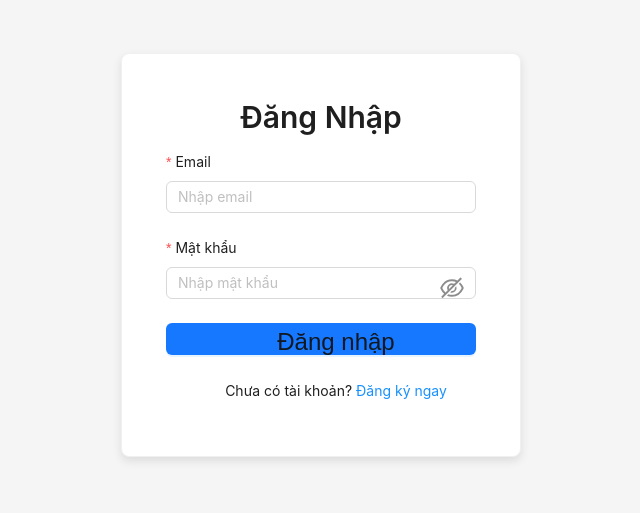
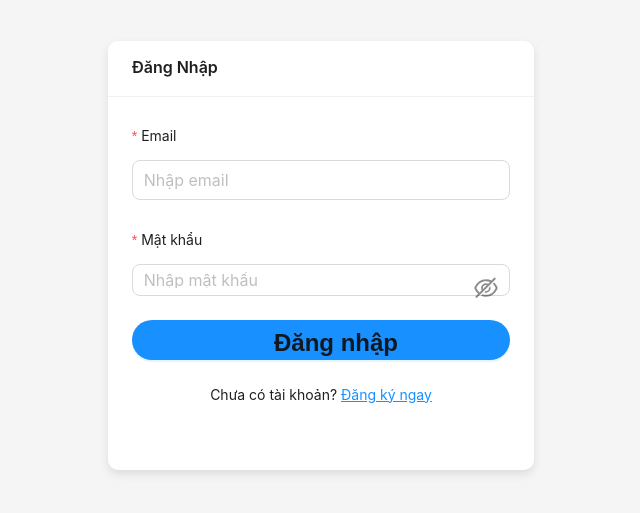
Before and after one commit to quankmksnb/FER202_Assigment, a React (Create React App) app: page /login in a window 1280 px wide. Shown: the part 145-658 px from the top of the page, without its empty margins (319-959 px from the left). Built offline with nearby package versions, Linux system fonts and the light colour scheme; no server answers.

Commit message:
update header

```diff
--- a/package.json
+++ b/package.json
@@ -16,7 +16,7 @@
     "@testing-library/jest-dom": "^6.6.3",
     "@testing-library/react": "^16.2.0",
     "@testing-library/user-event": "^13.5.0",
-    "antd": "^5.24.3",
+    "antd": "^5.24.4",
     "axios": "^1.8.3",
     "bootstrap": "^5.3.3",
     "json-server": "^1.0.0-beta.3",
--- a/src/components/Header/Header.js
+++ b/src/components/Header/Header.js
@@ -11,7 +11,6 @@ import {
 } from "@mui/icons-material";
 import { Dropdown, Badge, Button } from "antd";
 import CategoryList from "../Category/CategoryList";
-
 
 const NAV_LINKS = ["Ship to", "Sell", "Watchlist", "My eBay"];
 
@@ -30,18 +29,20 @@ const MENU_ITEMS = [
 ];
 
 const Header = () => {
-
   const [showCategories, setShowCategories] = useState(false);
   const [user, setUser] = useState(null);
   const { cart } = useContext(CartContext); // Lấy giỏ hàng từ context
   const [open, setOpen] = useState(false); // Kiểm soát dropdown
   const [isLoggedIn, setIsLoggedIn] = useState(false);
+  const [userRole, setUserRole] = useState(null); // Thêm state để lưu role của user
 
   useEffect(() => {
-    const user = localStorage.getItem("user"); // Lấy dữ liệu từ localStorage
-    if (user) {
+    const storedUser = localStorage.getItem("user"); // Lấy dữ liệu từ localStorage
+    if (storedUser) {
       setIsLoggedIn(true);
-      setUser(JSON.parse(user));
+      const userData = JSON.parse(storedUser);
+      setUser(userData);
+      setUserRole(userData?.roles?.[0]); // Giả sử mỗi user có 1 role
     }
   }, []);
 
@@ -50,7 +51,6 @@ const Header = () => {
     setIsLoggedIn(false);
     window.location.href = "/login"; // Chuyển hướng đến trang đăng nhập
   };
-
 
   // Render danh sách sản phẩm trong giỏ hàng
   const cartItems = (
@@ -79,6 +79,50 @@ const Header = () => {
     </div>
   );
 
+  // Render tùy thuộc vào quyền của người dùng
+  const renderRoleLink = () => {
+    if (userRole === "admin") {
+      return (
+        <Button
+          type="primary"
+          size="large"
+          style={{ borderRadius: 30, fontWeight: "bold" }}
+        >
+          <Link to="/create-account" style={{ color: "white" }}>
+            Create Account
+          </Link>
+        </Button>
+      );
+    } else if (userRole === "saler") {
+      return (
+        <Button
+          type="primary"
+          size="large"
+          style={{ borderRadius: 30, fontWeight: "bold" }}
+        >
+          <Link to="/add-product" style={{ color: "white" }}>
+            Add Product
+          </Link>
+        </Button>
+      );
+    } else {
+      return (
+        <Button
+          type="default"
+          size="large"
+          style={{
+            borderRadius: 30,
+            fontWeight: "bold",
+            backgroundColor: "#f0f0f0",
+            color: "#1890ff",
+            textAlign: "center"
+          }}
+        >
+          Advanced
+        </Button>
+      );
+    }
+  };
 
   return (
     <header className="header">
@@ -86,9 +130,7 @@ const Header = () => {
         <div className="header-top-left">
           <span>
             {isLoggedIn ? (
-              <Link onClick={handleLogout}>
-                Logout
-              </Link>
+              <Link onClick={handleLogout}>Logout</Link>
             ) : (
               <nav>
                 Hi! <Link to="/login" className="auth-link">Sign in</Link> or
@@ -146,22 +188,15 @@ const Header = () => {
           </div>
         </div>
         <div className="search-bar">
-          <input placeholder="Search for anything" type="text"
-          value={searchTerm}
-          onChange={handleSearchChange}/>
+          <input placeholder="Search for anything" type="text" />
           <div className="search-category">
             <span>All Categories</span>
             <ExpandMoreOutlined />
           </div>
           <button className="search-button">Search</button>
         </div>
-        {user?.roles?.includes("admin") ? (
-          <Link to="/add-product" className="admin-link">
-            Add Product
-          </Link>
-        ) : (
-          <a href="#" className="advanced-search">Advanced</a>
-        )}
+        {/* Hiển thị nút Button thay vì liên kết */}
+        {renderRoleLink()}
       </div>
 
       <nav className="header-bottom">
--- a/src/components/login_signup/Login.js
+++ b/src/components/login_signup/Login.js
@@ -1,101 +1,139 @@
-import { useState } from "react";
+import React, { useState } from "react";
+import { Button, Checkbox, Form, Input, message, Row, Col, Card } from "antd";
 import { useNavigate } from "react-router-dom";
-import { Form, Input, Button, Card, Typography, message } from "antd";
-
-const { Title, Text } = Typography;
 
 const Login = () => {
   const [loading, setLoading] = useState(false);
   const navigate = useNavigate();
 
-  const handleLogin = async (values) => {
+  const onFinish = async (values) => {
     setLoading(true);
     try {
       const response = await fetch("http://localhost:9999/users");
       const users = await response.json();
 
-      const user = users.find(
-        (u) => u.email === values.email && u.password === values.password
-      );
+      // Kiểm tra nếu không có email trong cơ sở dữ liệu
+      const user = users.find((u) => u.email === values.email);
 
-      if (user) {
-        // 🔹 Bước 1: Lấy danh sách roleId từ user_roles
+      // Kiểm tra email không tồn tại
+      if (!user) {
+        message.error("Email không tồn tại trong hệ thống!");
+        setLoading(false); // Đặt loading về false sau khi thông báo lỗi
+        return;
+      }
+
+      // Kiểm tra mật khẩu của người dùng
+      if (user.password !== values.password) {
+        message.error("Sai mật khẩu!");
+        setLoading(false); // Đặt loading về false sau khi thông báo lỗi
+        return;
+      }
+
+      // Lấy danh sách quyền người dùng
       const roleUserResponse = await fetch(`http://localhost:9999/user_roles?user_id=${user.id}`);
       const userRoles = await roleUserResponse.json();
-        console.log("User Roles:", userRoles);
 
       if (userRoles.length > 0) {
-          const roleIds = userRoles.map((ur) => String(ur.role_id)); // Sửa roleId thành role_id
-          console.log("User Role IDs:", roleIds);
+        const roleIds = userRoles.map((ur) => String(ur.role_id));
 
-          // 🔹 Bước 2: Lấy danh sách roles
         const roleResponse = await fetch(`http://localhost:9999/roles`);
         const roles = await roleResponse.json();
-          console.log("All Roles:", roles);
 
-          // 🔹 Bước 3: Lọc danh sách role name
-          const userRolesNames = roles
-            .filter((role) => roleIds.includes(role.id))
-            .map((role) => role.name);
+        const userRolesNames = roles.filter((role) => roleIds.includes(role.id)).map((role) => role.name);
 
-          console.log("User Role Names:", userRolesNames);
-
-          // 🔹 Bước 4: Lưu vào localStorage
         const userData = { ...user, roles: userRolesNames };
         localStorage.setItem("user", JSON.stringify(userData));
 
         message.success("Đăng nhập thành công!");
-          navigate("/");
+        navigate("/"); // Chuyển đến trang chủ
       } else {
         message.error("Không tìm thấy quyền người dùng!");
-        }
-      } else {
-        message.error("Email hoặc mật khẩu không đúng!");
       }
     } catch (error) {
       console.error("Error:", error);
       message.error("Lỗi khi đăng nhập!");
     }
-    setLoading(false);
+    setLoading(false); // Đảm bảo loading luôn được tắt sau khi kết thúc
   };
 
+  const onFinishFailed = (errorInfo) => {
+    console.log("Failed:", errorInfo);
+  };
 
   return (
     <div style={styles.container}>
-      <Card style={styles.card}>
-        <Title level={2} style={{ textAlign: "center" }}>Đăng Nhập</Title>
-        <Form layout="vertical" onFinish={handleLogin}>
+      <Row justify="center" align="middle" style={{ width: "100%", height: "100%" }}>
+        <Col xs={24} sm={12} md={8}>
+          <Card
+            title="Đăng Nhập"
+            bordered={false}
+            style={{
+              borderRadius: 10,
+              boxShadow: "0px 4px 10px rgba(0, 0, 0, 0.1)",
+            }}
+          >
+            <Form
+              name="login"
+              labelCol={{ span: 24 }}
+              wrapperCol={{ span: 24 }}
+              initialValues={{ remember: true }}
+              onFinish={onFinish}
+              onFinishFailed={onFinishFailed}
+              autoComplete="off"
+            >
+              {/* Email */}
               <Form.Item
                 label="Email"
                 name="email"
                 rules={[
                   { required: true, message: "Vui lòng nhập email!" },
-              { type: "email", message: "Email không hợp lệ!" }
+                  { type: "email", message: "Email không hợp lệ!" },
                 ]}
               >
-            <Input placeholder="Nhập email" />
+                <Input placeholder="Nhập email" size="large" />
               </Form.Item>
 
+              {/* Password */}
               <Form.Item
                 label="Mật khẩu"
                 name="password"
                 rules={[{ required: true, message: "Vui lòng nhập mật khẩu!" }]}
               >
-            <Input.Password placeholder="Nhập mật khẩu" />
+                <Input.Password placeholder="Nhập mật khẩu" size="large" />
               </Form.Item>
 
+              {/* Submit Button */}
               <Form.Item>
-            <Button type="primary" htmlType="submit" block loading={loading}>
+                <Button
+                  type="primary"
+                  htmlType="submit"
+                  block
+                  loading={loading}
+                  size="large"
+                  style={{
+                    borderRadius: 30,
+                    backgroundColor: "#1890ff",
+                    color: "white",
+                    fontWeight: "bold",
+                  }}
+                >
                   Đăng nhập
                 </Button>
               </Form.Item>
+
+              {/* Link to Register */}
+              <Form.Item>
+                <p style={{ textAlign: "center" }}>
+                  Chưa có tài khoản?{" "}
+                  <a href="/register" style={{ color: "#1890ff" }}>
+                    Đăng ký ngay
+                  </a>
+                </p>
+              </Form.Item>
             </Form>
-
-        <Text style={{ textAlign: "center", display: "block" }}>
-          Chưa có tài khoản?{" "}
-          <a href="/register" style={{ color: "#1890ff" }}>Đăng ký ngay</a>
-        </Text>
           </Card>
+        </Col>
+      </Row>
     </div>
   );
 };
@@ -108,12 +146,6 @@ const styles = {
     height: "100vh",
     background: "#f5f5f5",
   },
-  card: {
-    width: 400,
-    padding: 20,
-    boxShadow: "0px 4px 10px rgba(0, 0, 0, 0.1)",
-    borderRadius: 8,
-  },
 };
 
 export default Login;
```
Also changed, not shown: database.json (+8 -8 lines), 1 other file (tests, documents, lock files or other folders). Lines whose indentation alone changed are shown as unchanged.
